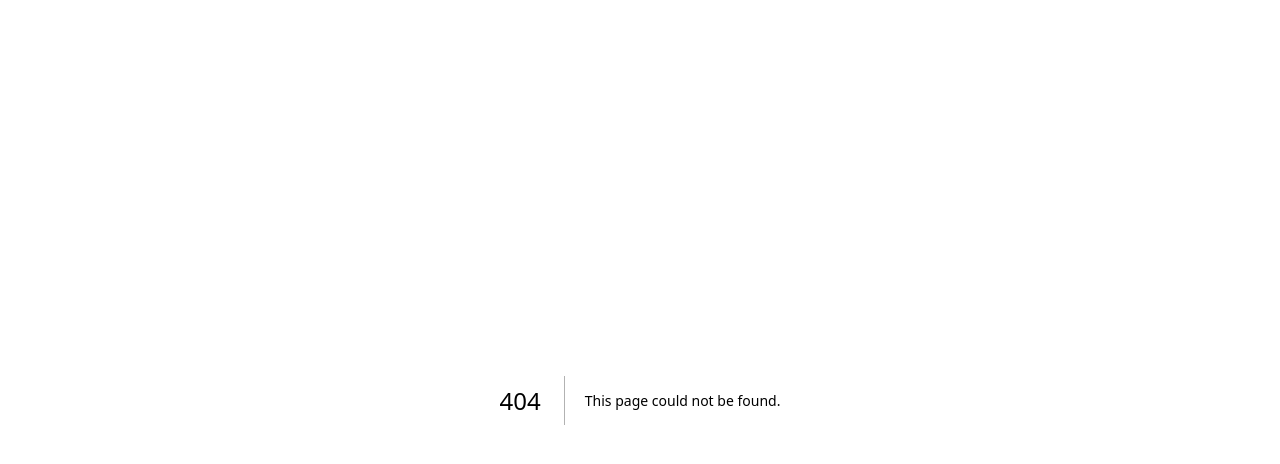
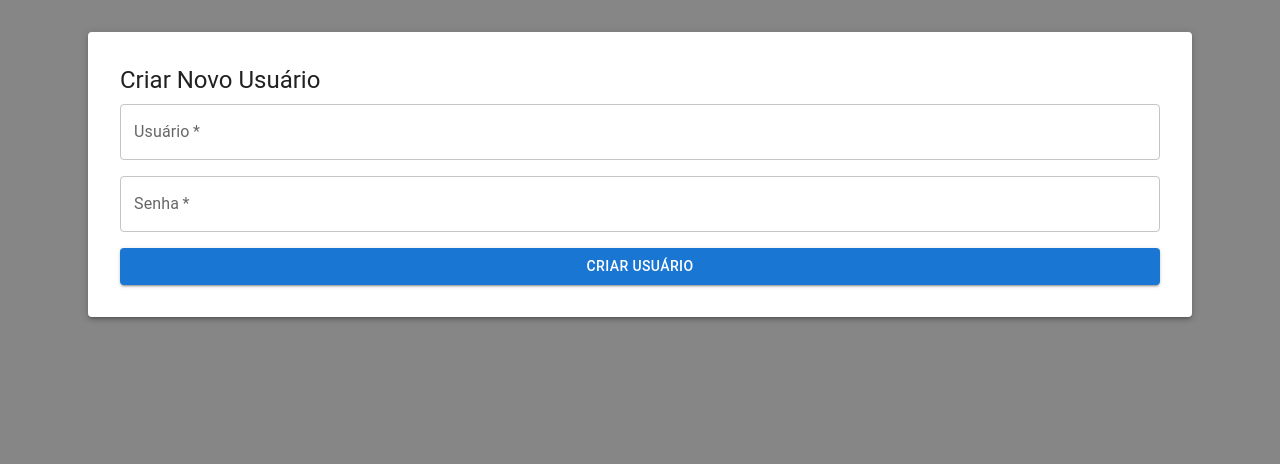
Before and after one commit to LuisFernandoBezerraDaSilva/Portifolio, a Next.js app in the folder projeto-inovanti/: page /user-form in a window 1280 px wide. Before the commit this address had no page. Shown: the top 464 px of the page. Built offline with nearby package versions, Linux system fonts and the light colour scheme; no server answers.

Commit message:
creating forms

```diff
--- a/projeto-inovanti/src/app/globals.css
+++ b/projeto-inovanti/src/app/globals.css
@@ -25,6 +25,9 @@
   .MuiContainer-root {
     max-width: 90% !important;
   }
+  .login-container.MuiContainer-root {
+    max-width: 50% !important;
+  }
 }
 
 body {
--- a/projeto-inovanti/src/app/page.tsx
+++ b/projeto-inovanti/src/app/page.tsx
@@ -35,7 +35,11 @@ export default function Home() {
   };
 
   return (
-    <Container maxWidth="sm" sx={{ minHeight: "100vh", display: "flex", alignItems: "center" }}>
+    <Container
+      className="login-container"
+      maxWidth="sm"
+      sx={{ minHeight: "100vh", display: "flex", alignItems: "center" }}
+    >
       <Paper elevation={3} sx={{ p: 4, width: "100%" }}>
         <Typography variant="h4" align="center" gutterBottom>
           Login
--- /dev/null
+++ b/projeto-inovanti/src/app/task-form/page.tsx
@@ -0,0 +1,79 @@
+"use client";
+import { useState } from "react";
+import { Container, Typography, TextField, Button, Box, Paper } from "@mui/material";
+import { TaskService } from "../../services/taskService";
+import { Task } from "../../interfaces/task";
+
+const taskService = new TaskService();
+
+export default function TaskForm() {
+  const [task, setTask] = useState<Omit<Task, "userId">>({
+    title: "",
+    description: "",
+    date: "",
+  });
+  const [success, setSuccess] = useState<string | null>(null);
+  const [error, setError] = useState<string | null>(null);
+
+  const handleChange = (e: React.ChangeEvent<HTMLInputElement>) => {
+    setTask({ ...task, [e.target.name]: e.target.value });
+  };
+
+  const handleSubmit = async (e: React.FormEvent) => {
+    e.preventDefault();
+    setError(null);
+    setSuccess(null);
+    try {
+      // @ts-ignore
+      await taskService.createTask(task);
+      setSuccess("Tarefa criada com sucesso!");
+      setTask({ title: "", description: "", date: "" });
+    } catch (err) {
+      setError("Erro ao criar tarefa.");
+    }
+  };
+
+  return (
+    <Container maxWidth="sm" sx={{ mt: 4 }}>
+      <Paper elevation={3} sx={{ p: 4 }}>
+        <Typography variant="h5" gutterBottom>
+          Criar Nova Tarefa
+        </Typography>
+        <Box component="form" onSubmit={handleSubmit} sx={{ display: "flex", flexDirection: "column", gap: 2 }}>
+          <TextField
+            label="Título"
+            name="title"
+            value={task.title}
+            onChange={handleChange}
+            required
+          />
+          <TextField
+            label="Descrição"
+            name="description"
+            value={task.description}
+            onChange={handleChange}
+            required
+          />
+          <TextField
+            label="Data"
+            name="date"
+            type="date"
+            value={task.date}
+            onChange={handleChange}
+            InputLabelProps={{ shrink: true }}
+            required
+          />
+          <Button type="submit" variant="contained" color="primary">
+            Criar Tarefa
+          </Button>
+          {success && (
+            <Typography color="success.main">{success}</Typography>
+          )}
+          {error && (
+            <Typography color="error">{error}</Typography>
+          )}
+        </Box>
+      </Paper>
+    </Container>
+  );
+}
--- /dev/null
+++ b/projeto-inovanti/src/app/user-form/page.tsx
@@ -0,0 +1,68 @@
+"use client";
+import { useState } from "react";
+import { Container, Typography, TextField, Button, Box, Paper } from "@mui/material";
+import { UserService } from "../../services/userService";
+
+const userService = new UserService();
+
+export default function UserForm() {
+  const [user, setUser] = useState({
+    username: "",
+    password: "",
+  });
+  const [success, setSuccess] = useState<string | null>(null);
+  const [error, setError] = useState<string | null>(null);
+
+  const handleChange = (e: React.ChangeEvent<HTMLInputElement>) => {
+    setUser({ ...user, [e.target.name]: e.target.value });
+  };
+
+  const handleSubmit = async (e: React.FormEvent) => {
+    e.preventDefault();
+    setError(null);
+    setSuccess(null);
+    try {
+      await userService.createUser(user);
+      setSuccess("Usuário criado com sucesso!");
+      setUser({ username: "", password: "" });
+    } catch (err) {
+      setError("Erro ao criar usuário.");
+    }
+  };
+
+  return (
+    <Container maxWidth="sm" sx={{ mt: 4 }}>
+      <Paper elevation={3} sx={{ p: 4 }}>
+        <Typography variant="h5" gutterBottom>
+          Criar Novo Usuário
+        </Typography>
+        <Box component="form" onSubmit={handleSubmit} sx={{ display: "flex", flexDirection: "column", gap: 2 }}>
+          <TextField
+            label="Usuário"
+            name="username"
+            value={user.username}
+            onChange={handleChange}
+            required
+          />
+          <TextField
+            label="Senha"
+            name="password"
+            type="password"
+            value={user.password}
+            onChange={handleChange}
+            required
+          />
+          <Button type="submit" variant="contained" color="primary">
+            Criar Usuário
+          </Button>
+          {success && (
+            <Typography color="success.main">{success}</Typography>
+          )}
+          {error && (
+            <Typography color="error">{error}</Typography>
+          )}
+        </Box>
+      </Paper>
+    </Container>
+  );
+}
--- /dev/null
+++ b/projeto-inovanti/src/interfaces/user.tsx
@@ -0,0 +1,5 @@
+export interface User {
+  username: string;
+  password: string;
+  userId?: string;
+}
--- /dev/null
+++ b/projeto-inovanti/src/services/userService.tsx
@@ -0,0 +1,28 @@
+import { BaseService } from "./baseService";
+import { User } from "../interfaces/user";
+
+export class UserService extends BaseService<User> {
+  constructor() {
+    super("users");
+  }
+
+  async getAllUsers(): Promise<User[]> {
+    return this.getAll();
+  }
+
+  async getUser(id: string): Promise<User> {
+    return this.get(id);
+  }
+
+  async createUser(user: User): Promise<User> {
+    return this.create(user);
+  }
+
+  async updateUser(id: string, user: User): Promise<User> {
+    return this.update(id, user);
+  }
+
+  async deleteUser(id: string): Promise<void> {
+    return this.delete(id);
+  }
+}
```
